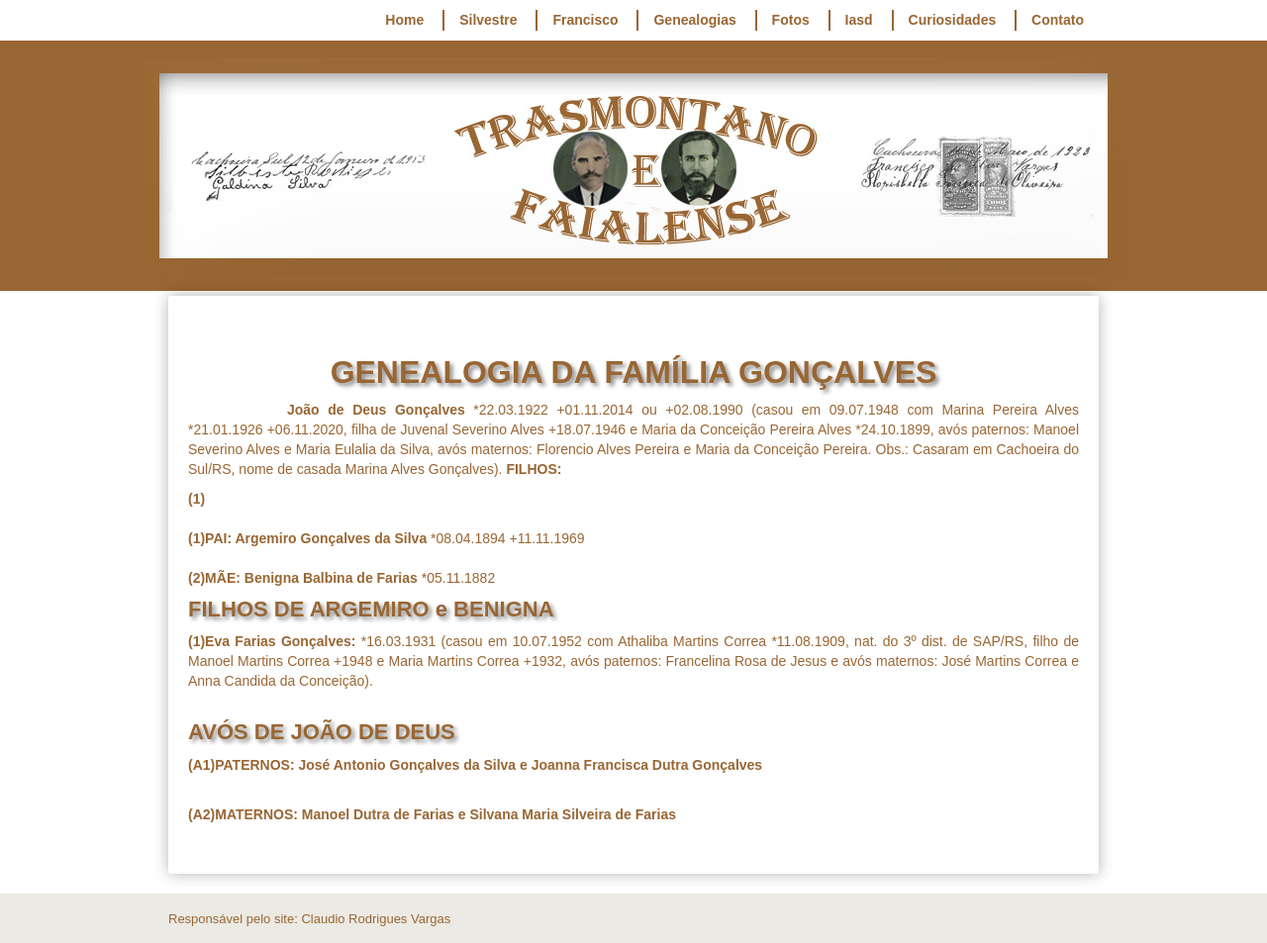
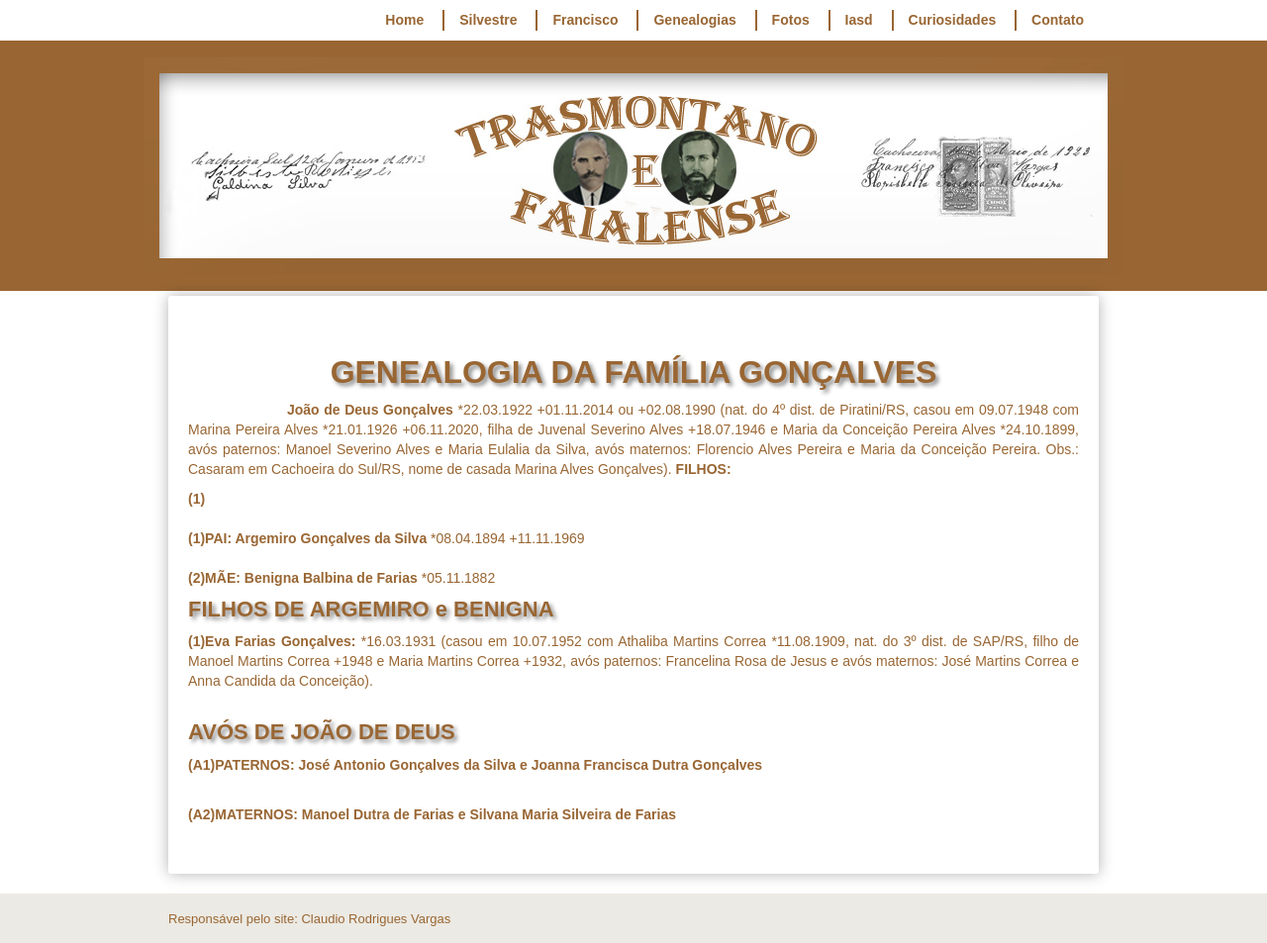
Before and after one commit to claudiovargas1955/claudiovargas1955.github.io, a Jekyll site: the page built from _pages/familia-gonçalves.html, in a window 1280 px wide. Shown: the whole page at 99% size. Built offline with Jekyll 4.4.1, drawn with Linux system fonts in a browser that asks for light colours; some web fonts are replaced.

Commit message:
Update familia-gonçalves.html

```diff
--- a/_pages/familia-gonçalves.html
+++ b/_pages/familia-gonçalves.html
@@ -94,9 +94,10 @@ details[open] summary {color:#996633;
 </style>
 
 <h1>GENEALOGIA DA FAMÍLIA GONÇALVES</h1>
-<b><p style="text-indent:100px";/>João de Deus Gonçalves </b>*22.03.1922 +01.11.2014 ou +02.08.1990 (casou em 09.07.1948 com Marina Pereira Alves *21.01.1926
-+06.11.2020, filha de Juvenal Severino Alves +18.07.1946 e Maria da Conceição Pereira Alves *24.10.1899, avós paternos: Manoel Severino Alves e Maria Eulalia da Silva,
-avós maternos: Florencio Alves Pereira e Maria da Conceição Pereira. Obs.: Casaram em Cachoeira do Sul/RS, nome de casada Marina Alves Gonçalves). <b>FILHOS: </b><br>
+<b><p style="text-indent:100px";/>João de Deus Gonçalves </b>*22.03.1922 +01.11.2014 ou +02.08.1990 (nat. do 4º dist. de Piratini/RS, casou em 09.07.1948 com Marina
+Pereira Alves *21.01.1926 +06.11.2020, filha de Juvenal Severino Alves +18.07.1946 e Maria da Conceição Pereira Alves *24.10.1899, avós paternos: Manoel Severino Alves
+e Maria Eulalia da Silva, avós maternos: Florencio Alves Pereira e Maria da Conceição Pereira. Obs.: Casaram em Cachoeira do Sul/RS, nome de casada Marina Alves
+Gonçalves). <b>FILHOS: </b><br>
 <p><b>(1)</b><br><br>
 
 <b>(1)PAI: Argemiro Gonçalves da Silva </b>*08.04.1894 +11.11.1969 <br><br>
```
